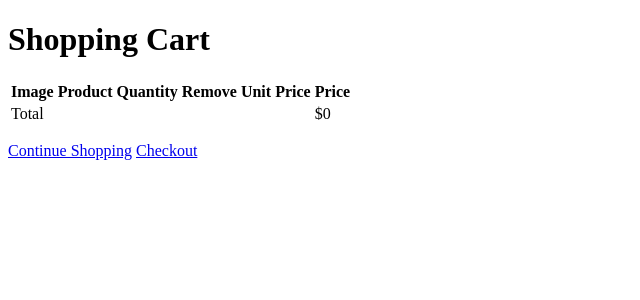
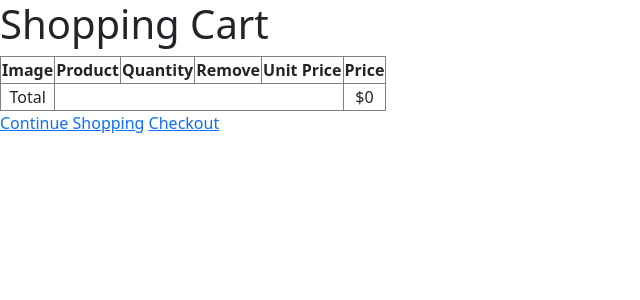
Before and after one commit to jtfrench23/nats_store, a Django app: page /cart/ in a window 1280 px wide. Shown: the top 300 px of the page, without its empty margins (0-640 px from the left). Run offline with Django 3.2, Linux system fonts and the light colour scheme.

Commit message:
cart now shows images

```diff
--- a/cart/templates/cart/detail.html
+++ b/cart/templates/cart/detail.html
@@ -5,10 +5,12 @@
     <meta http-equiv="X-UA-Compatible" content="IE=edge">
     <meta name="viewport" content="width=device-width, initial-scale=1.0">
     <title>Document</title>
+    <link href="https://cdn.jsdelivr.net/npm/bootstrap@5.1.3/dist/css/bootstrap.min.css" rel="stylesheet" integrity="sha384-1BmE4kWBq78iYhFldvKuhfTAU6auU8tT94WrHftjDbrCEXSU1oBoqyl2QvZ6jIW3" crossorigin="anonymous">
+    {% load static %}
 </head>
 <body>
         <h1>Shopping Cart</h1>
-    <table class='cart'>
+    <table class='table-responsive table-bordered text-center'>
         <thead>
             <tr>
                 <th>Image</th>
@@ -25,7 +27,7 @@
                     <tr>
                         <td>
                             <a href="{{product.get_absolute_url}}">
-                                <img src="{{product.image.url}}" alt="{{product.name}}">
+                                <img src="http://127.0.0.1:8000/media/{{ product.product_image }}" alt="{{product.name}}" class="img-thumbnail card-img-top product_image" style="max-width: 10rem; max-height: 10rem;">
                             </a>
                         </td>
                         <td>
```
Also changed, not shown: db.sqlite3.
